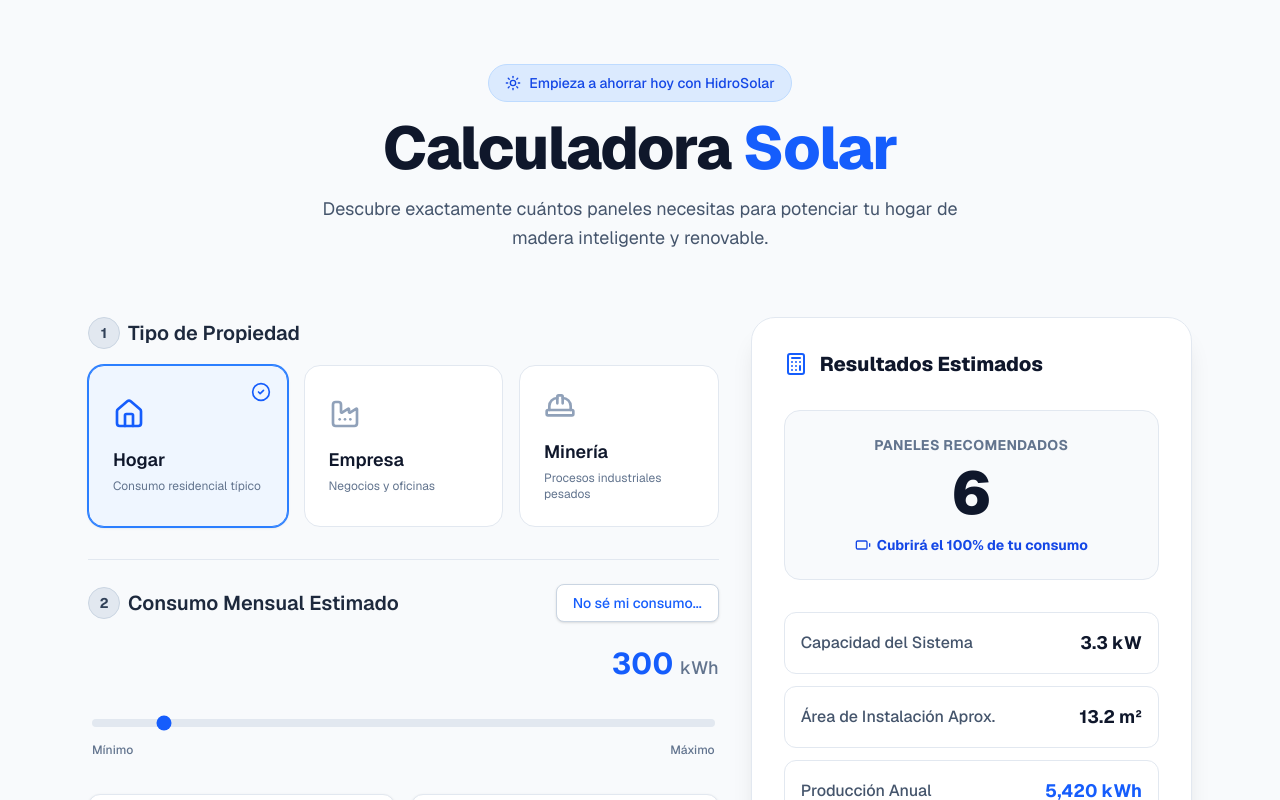
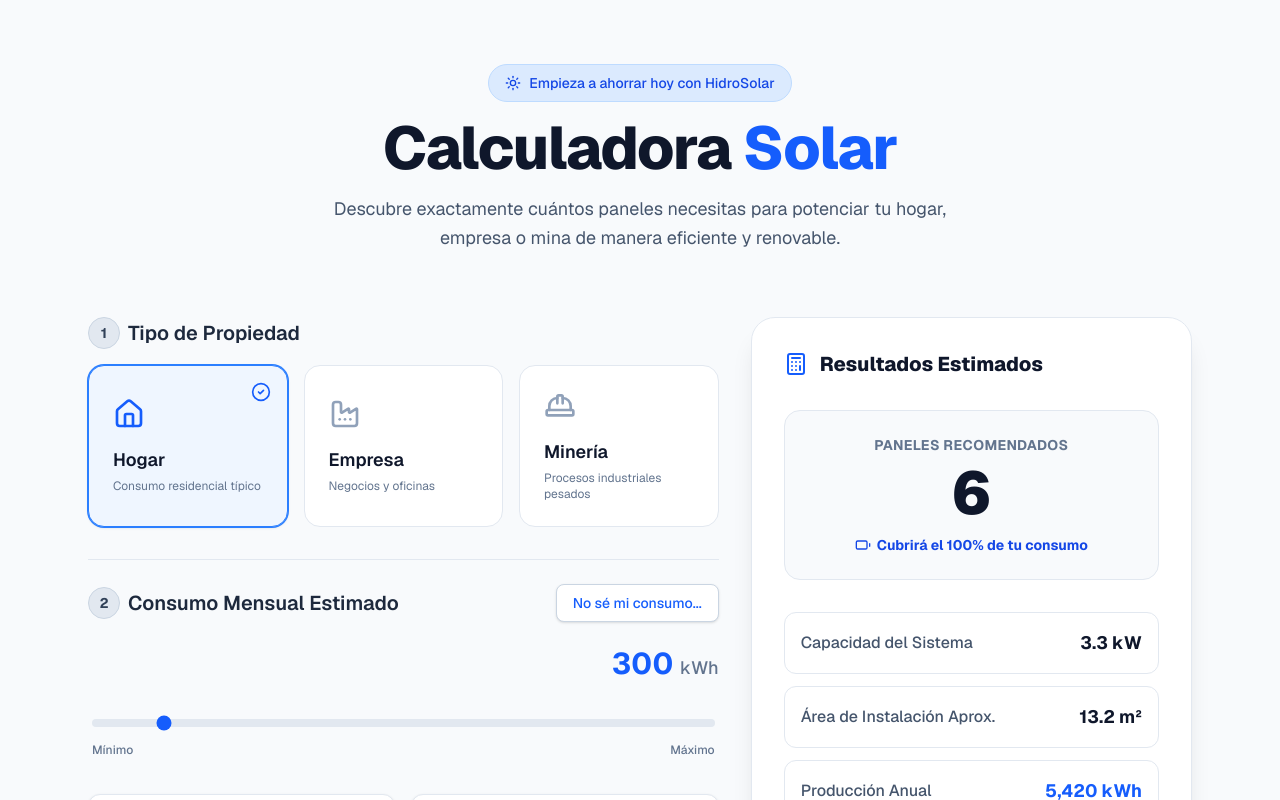
Before and after one commit to vDivCode/CalculadoraPanelSolar, a Next.js app: page / in a window 1280 px wide. Shown: the top 800 px of the page. Built offline with nearby package versions, Linux system fonts and the light colour scheme.

Commit message:
feat: frontend refactor and supabase client

```diff
--- a/package.json
+++ b/package.json
@@ -9,6 +9,7 @@
     "lint": "eslint"
   },
   "dependencies": {
+    "@supabase/supabase-js": "^2.99.2",
     "lucide-react": "^0.577.0",
     "next": "16.1.6",
     "react": "19.2.3",
--- a/src/app/components/Calculator.tsx
+++ b/src/app/components/Calculator.tsx
@@ -117,7 +117,7 @@ export default function SolarCalculator() {
             Calculadora <span className="text-blue-600">Solar</span>
           </h1>
           <p className="text-slate-600 max-w-2xl mx-auto text-lg leading-relaxed">
-            Descubre exactamente cuántos paneles necesitas para potenciar tu {propertyType.toLowerCase()} de madera inteligente y renovable.
+            Descubre exactamente cuántos paneles necesitas para potenciar tu hogar, empresa o mina de manera eficiente y renovable.
           </p>
         </header>
 
@@ -158,7 +158,6 @@ export default function SolarCalculator() {
               </div>
             </div>
 
-            {/* Energy Consumption */}
             <div className="space-y-6 pt-6 border-t border-slate-200">
               <div className="flex flex-col sm:flex-row sm:items-center justify-between gap-4">
                 <h2 className="text-xl font-semibold flex items-center gap-2 text-slate-800">
@@ -217,7 +216,6 @@ export default function SolarCalculator() {
                 </div>
               )}
 
-              {/* Advanced Settings */}
               <div className="grid sm:grid-cols-2 gap-4 mt-8">
                 <div className="bg-white p-5 rounded-xl border border-slate-200 shadow-sm">
                   <label className="block text-sm font-semibold text-slate-700 mb-2">
--- a/src/app/dashboard/page.tsx
+++ b/src/app/dashboard/page.tsx
@@ -204,7 +204,7 @@ export default function DashboardCalculator() {
           <div className="bg-blue-600 rounded-2xl p-5 border border-blue-700 shadow-md">
             <span className="block text-sm font-bold text-blue-100 mb-1 tracking-wide">Precio Total al Cliente</span>
             <div className="text-4xl font-black text-white flex items-baseline gap-1">
-              <span className="text-2xl text-blue-200">$</span>
+              <span className="text-2xl text-blue-100">$</span>
               {totalPrice.toLocaleString('en-US', { minimumFractionDigits: 2 })}
             </div>
           </div>
--- /dev/null
+++ b/src/lib/supabase.ts
@@ -0,0 +1,6 @@
+import { createClient } from '@supabase/supabase-js';
+
+const supabaseUrl = process.env.NEXT_PUBLIC_SUPABASE_URL || '';
+const supabaseAnonKey = process.env.NEXT_PUBLIC_SUPABASE_ANON_KEY || '';
+
+export const supabase = createClient(supabaseUrl, supabaseAnonKey);
```
Also changed, not shown: 1 other file (tests, documents, lock files or other folders).
